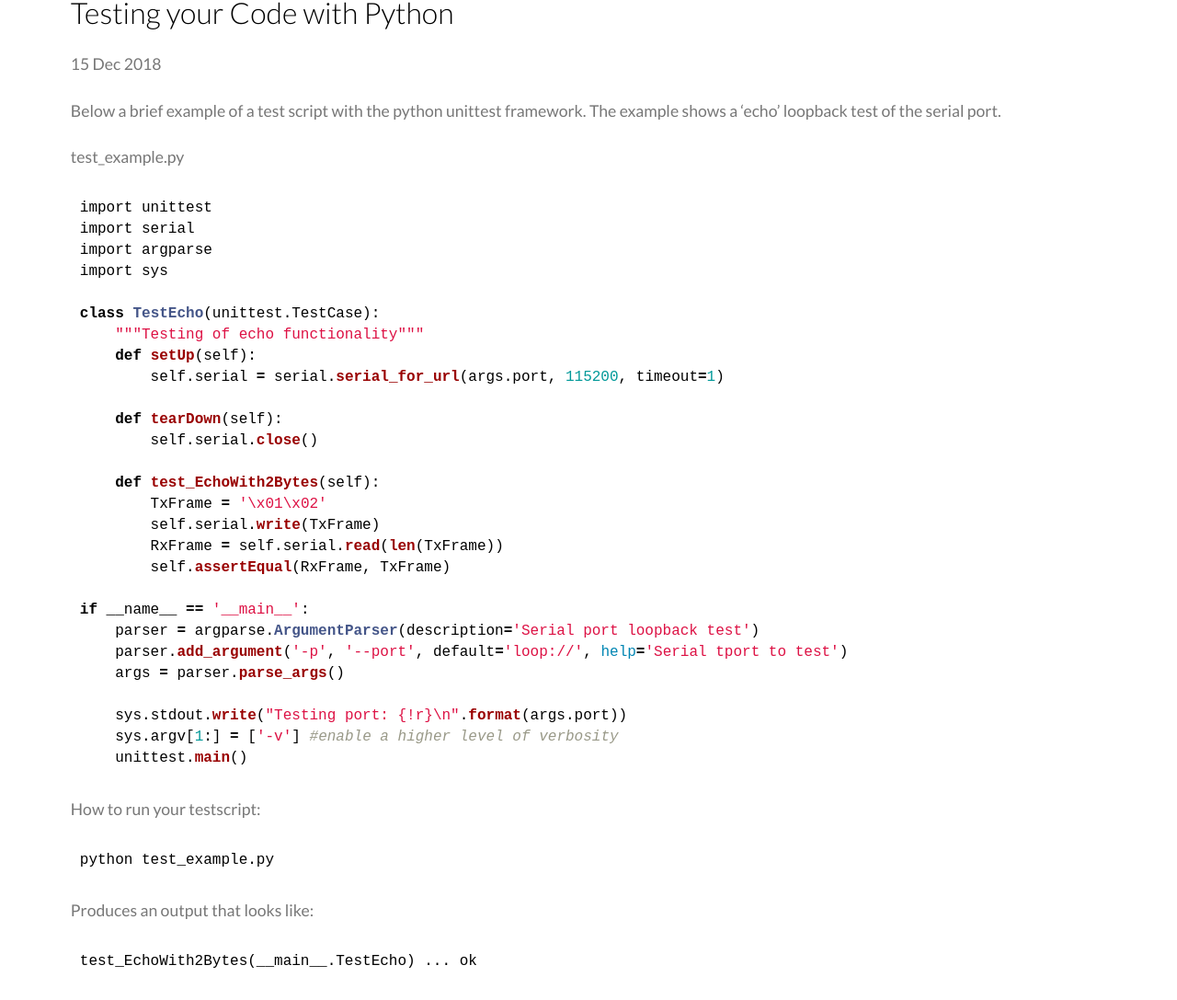
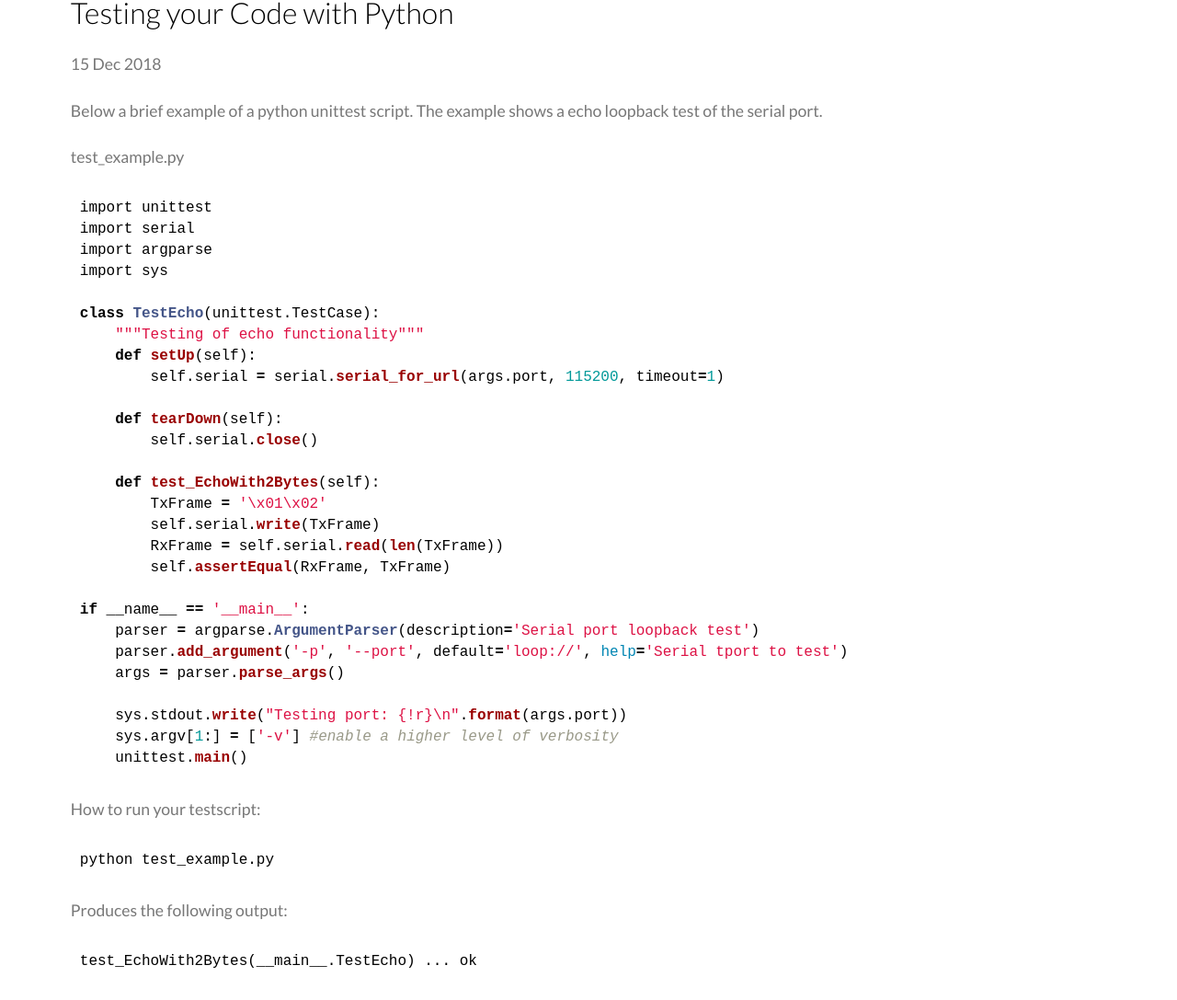
Before and after one commit to ronaldreichmuth/ronaldreichmuth.github.io, a Jekyll site: the page built from _posts/2018-12-15-unittest-python.md, in a window 1280 px wide. Shown: the part 557-1644 px from the top of the page at 92% size. Built offline with Jekyll 4.4.1, drawn with Linux system fonts in a browser that asks for light colours.

Commit message:
Update 2018-12-15-unittest-python.md

````diff
--- a/_posts/2018-12-15-unittest-python.md
+++ b/_posts/2018-12-15-unittest-python.md
@@ -4,7 +4,7 @@ title: "Testing your Code with Python"
 date: 2018-12-15
 ---
 
-Below a brief example of a test script with the python unittest framework. The example shows a 'echo' loopback test of the serial port.
+Below a brief example of a python unittest script. The example shows a echo loopback test of the serial port.
 
 test_example.py
 ```python
@@ -43,7 +43,7 @@ How to run your testscript:
 python test_example.py
 ```
 
-Produces an output that looks like:
+Produces the following output:
 ```
 test_EchoWith2Bytes(__main__.TestEcho) ... ok
 
````
